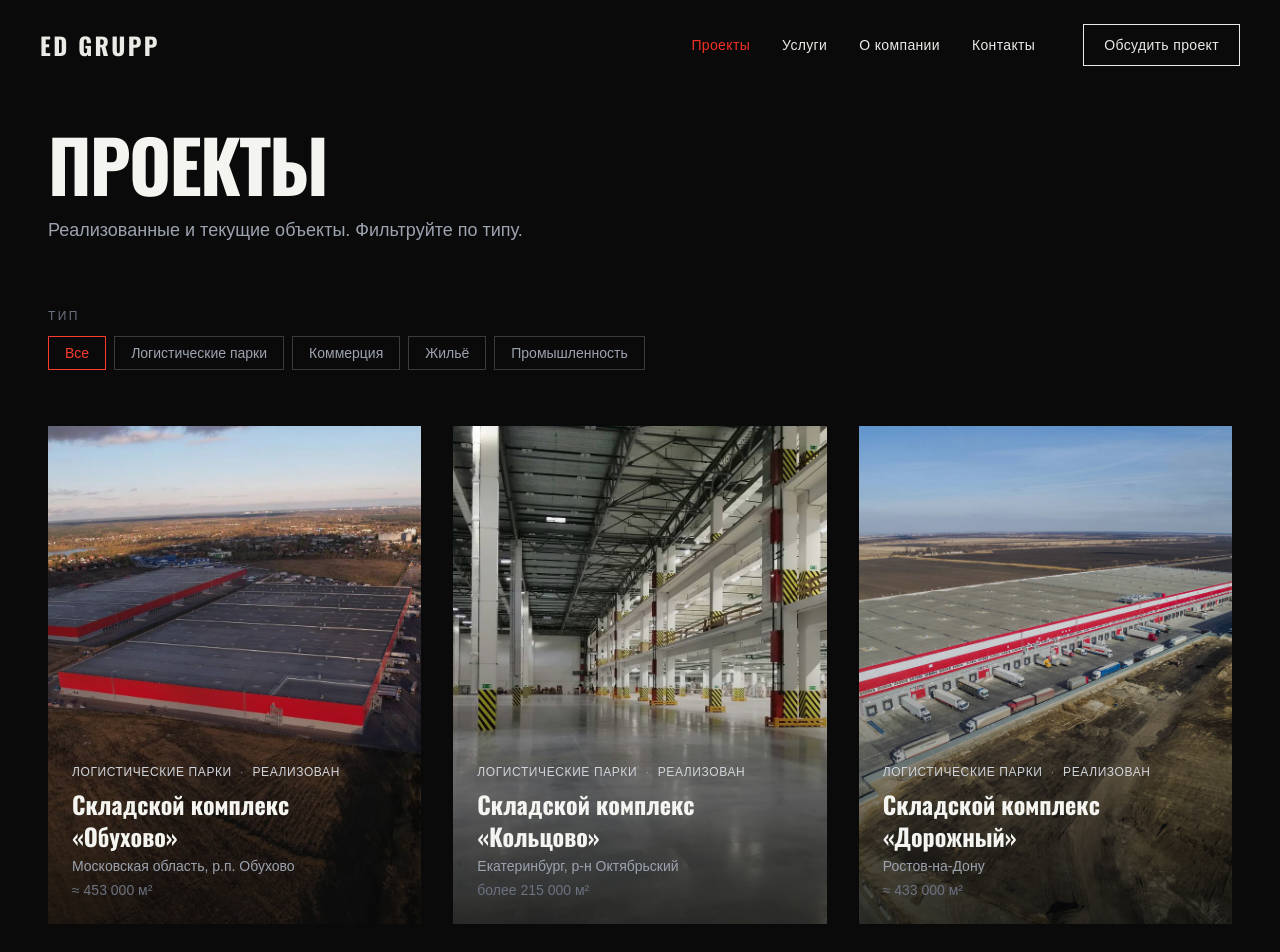
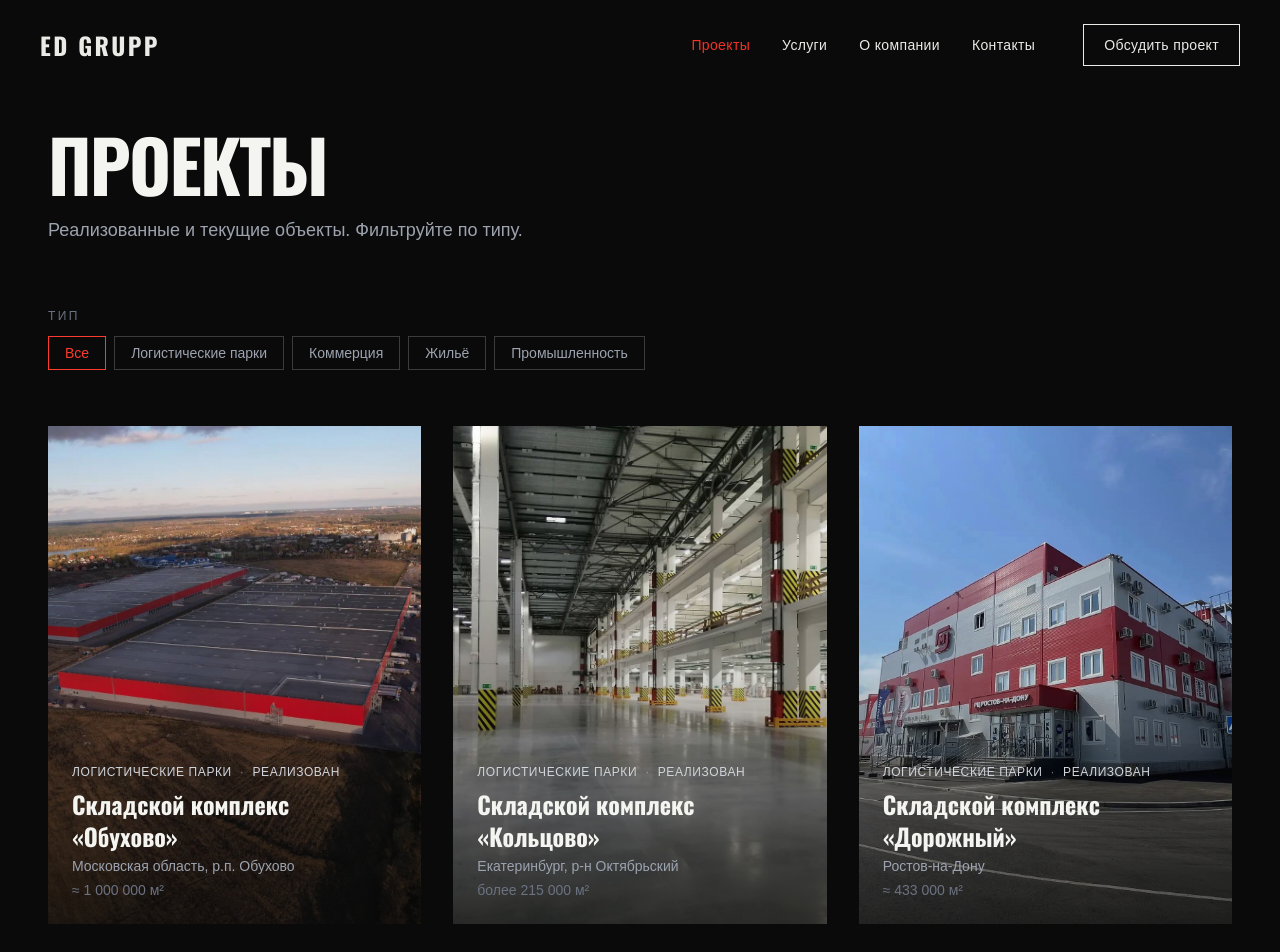
Before and after one commit to Pugmeister/ed-grupp, a React (Vite) app: page /projects in a window 1280 px wide. Shown: the top 952 px of the page. Built offline with nearby package versions, Linux system fonts and the light colour scheme; a web font is replaced by a local one.

Commit message:
Обновил фотку ростову и цифры в обухово

```diff
--- a/src/data/projects.js
+++ b/src/data/projects.js
@@ -10,7 +10,7 @@ export const projects = [
       'Складской комплекс «Обухово» в Московской области: 3 корпуса, участок 20 га, ≈ 453 000 м². Полный цикл ED GRUPP.',
     location: 'Московская область, р.п. Обухово',
     type: 'Логистические парки',
-    area: '≈ 453 000 м²',
+    area: '≈ 1 000 000 м²',
     status: 'Реализован',
     year: '',
     description:
@@ -20,7 +20,7 @@ export const projects = [
       img('images/projects/sklad-obuhovo-moskva/02.jpg'),
     ],
     features: [
-      { label: 'Площадь', value: '≈ 453 000 м²' },
+      { label: 'Площадь', value: '≈ 1 000 000 м²' },
       { label: 'Участок', value: '20 га' },
       { label: 'Тип', value: 'Склады класса А' },
       { label: 'Статус', value: 'Реализован' },
@@ -48,11 +48,9 @@ export const projects = [
       'Складской комплекс расположен в г. Екатеринбург, р-н Октябрьский, восточнее п. Кольцово. Площадь складских комплексов — более 215 000 м².',
     image: img('images/projects/sklad-koltsovo-ekaterinburg/04.jpg'),
     gallery: [
-      img('images/projects/sklad-koltsovo-ekaterinburg/04.jpg'),
 
       img('images/projects/sklad-koltsovo-ekaterinburg/04.jpg'),
       img('images/projects/sklad-koltsovo-ekaterinburg/11.jpg'),
-      img('images/projects/sklad-koltsovo-ekaterinburg/12.jpg'),
     ],
     features: [
       { label: 'Площадь', value: 'более 215 000 м²' },
@@ -81,8 +79,9 @@ export const projects = [
     year: '',
     description:
       'Складской комплекс на пересечении федеральной трассы М4 «Дон» и автодороги Ростов–Волгодонск: выходы на Ростов, Москву, Новороссийск, Волгодонск. Общая площадь участка — 100 га. Планируемая площадь застройки логопарка — порядка 4330 000 м².',
-    image: img('images/projects/sklad-dorozhnyj-rostov/10.jpg'),
+    image: img('images/projects/sklad-dorozhnyj-rostov/01.jpg'),
     gallery: [
+      img('images/projects/sklad-dorozhnyj-rostov/01.jpg'),
       img('images/projects/sklad-dorozhnyj-rostov/02.jpg'),
       img('images/projects/sklad-dorozhnyj-rostov/10.jpg'),
       img('images/projects/sklad-dorozhnyj-rostov/11.jpg'),
--- a/src/pages/About/About.jsx
+++ b/src/pages/About/About.jsx
@@ -53,7 +53,7 @@ export default function About() {
           <p className="text-gray-300 text-lg sm:text-xl leading-relaxed max-w-2xl">
             ED GRUPP — строительная компания полного цикла с более чем 20-летним
             опытом и международными проектами. За это время реализовано свыше
-            1.5&nbsp;млн+&nbsp;м²: логистика класса&nbsp;А, коммерция, жильё и
+            1.5&nbsp;млн+&nbsp;м²: логистические парки класса&nbsp;А, коммерция, жильё и
             промышленность. От техзадания до ввода «под ключ» — с контролем
             сроков и качества.
           </p>
@@ -98,7 +98,7 @@ export default function About() {
           <div className="lg:col-span-7 grid grid-cols-1 sm:grid-cols-2 gap-4">
             {[
               {
-                t: 'Логистика',
+                t: 'Логистические парки',
                 d: 'Склады класса А, логопарки, транспортные узлы',
               },
               {
```
Also changed, not shown: public/images/projects/sklad-dorozhnyj-rostov/01.jpg (added).
